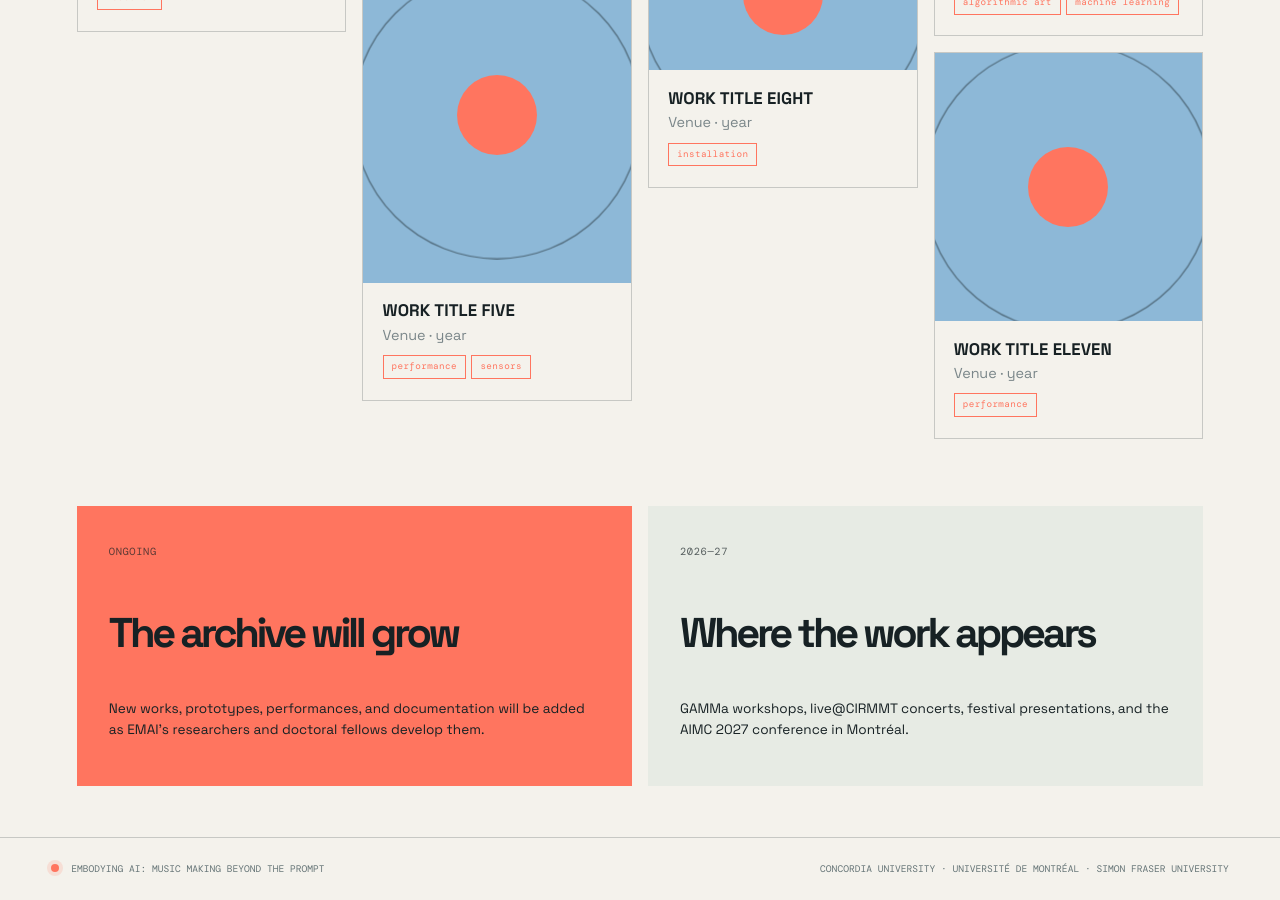
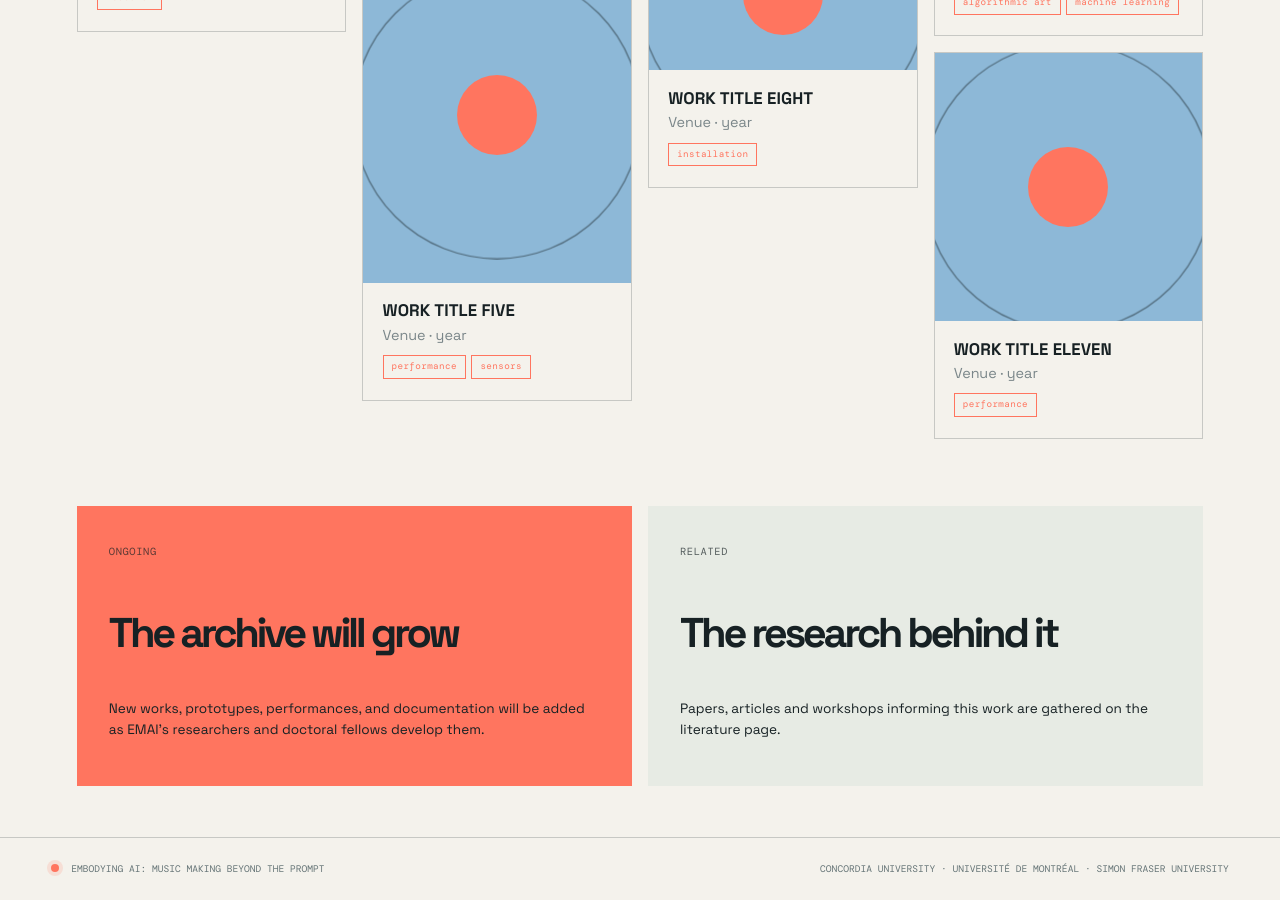
Before and after one commit to emai-ca/emai-ca.github.io, a Jekyll site: the page built from works.md, in a window 1280 px wide and 900 px high, scrolled down 1598 px. Built offline with Jekyll 4.4.1, drawn with Linux system fonts in a browser that asks for light colours.

Commit message:
Drop the venue claims from the works page
The second box listed GAMMa, live@CIRMMT, festivals and AIMC 2027 as
where the work appears. That list comes from the call's description of
what fellows are integrated into, not a commitment about where these
works will be shown, so as a caption it promised something nobody said.

Replaced with a pointer to the literature page, which is simply true.

Co-Authored-By: Claude Opus 5 <noreply@anthropic.com>

```diff
--- a/works.md
+++ b/works.md
@@ -23,6 +23,6 @@ nav: works
 <section class="content-wide works-outro">
   <div class="session-grid">
     <div class="session-accent"><span class="session-year">Ongoing</span><h2>The archive will grow</h2><p>New works, prototypes, performances, and documentation will be added as EMAI’s researchers and doctoral fellows develop them.</p></div>
-    <div><span class="session-year">2026—27</span><h2>Where the work appears</h2><p>GAMMa workshops, live@CIRMMT concerts, festival presentations, and the AIMC 2027 conference in Montréal.</p></div>
+    <div><span class="session-year">Related</span><h2>The research behind it</h2><p>Papers, articles and workshops informing this work are gathered on the <a href="/publications/">literature</a> page.</p></div>
   </div>
 </section>
```
